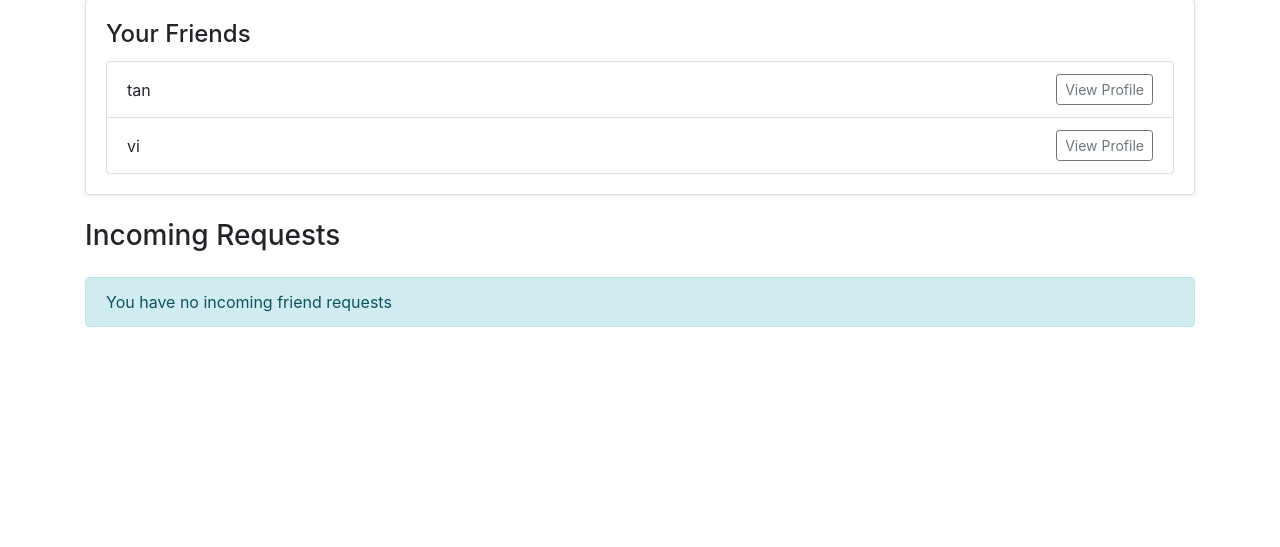
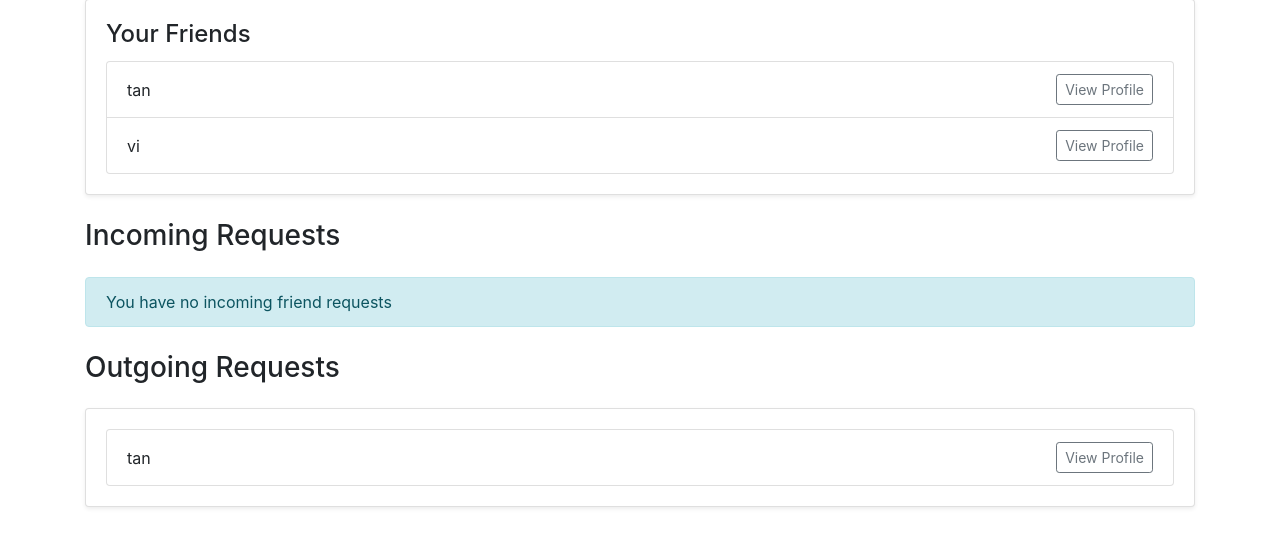
Before and after one commit to Sinliszt/habit, a Django app: page /friends/ in a window 1280 px wide. Shown: the part 215-762 px from the top of the page. Run offline with Django 5.2, Linux system fonts and the light colour scheme; a user stored in the database is signed in; data comes from the database, SQL or seed files in the repository; both versions use the stored data as it was after the commit; some libraries are stand-ins or nearby versions.

Commit message:
profile send request fixed

```diff
--- a/tracker/templates/tracker/friends_list.html
+++ b/tracker/templates/tracker/friends_list.html
@@ -57,6 +57,28 @@
                 You have no incoming friend requests
             </div>
         {% endif %}
+
+        <h3 class="mt-4 mb-4">Outgoing Requests</h3>
+        {% if outgoing_requests %}
+            <div class="card shadow-sm">
+                <div class="card-body">
+                    <ul class="list-group">
+                        {% for req in outgoing_requests %}
+                            <li class="list-group-item d-flex justify-content-between align-items-center">
+                                {{ req.to_user.username }}
+                                <a href="{% url 'profile_view' req.to_user.username %}">
+                                    <button class="btn btn-outline-secondary btn-sm">View Profile</button>
+                                </a>
+                            </li>
+                        {% endfor %}
+                    </ul>
+                </div>
+            </div>
+        {% else %}
+            <div class="alert alert-info">
+                You have not sent any friend requests.
+            </div>
+        {% endif %}
+
     </div>
-
 {% endblock %}
--- a/tracker/templates/tracker/profile.html
+++ b/tracker/templates/tracker/profile.html
@@ -14,7 +14,7 @@
                     <button type="submit" name="send_friend_request" class="btn btn-primary">Send Friend Request</button>
 
                 </form>
-            {% elif already_requsted %}
+            {% elif already_requested %}
                 <div class="alert alert-info">Friend request sent</div>
             {% elif already_friends %}
                 <div class="alert alert-success">You are already friends</div>
--- a/tracker/urls.py
+++ b/tracker/urls.py
@@ -10,7 +10,6 @@ urlpatterns = [
     path("create/", views.create_habit, name="create_habit"),
     path("log_shared_habit/", views.log_shared_habit, name="log_shared_habit"),
     path("friends/", views.friends_list, name="friends_list"),
-    path("friend-request/send/<int:user_id>/", views.send_friend_request, name="send_friend_request"),
     path("friend-request/accept/<int:request_id>/", views.accept_friend_request, name="accept_friend_request"),
     path("search-users/", views.search_users, name="search_users"),
     path("send-request/<int:user_id>/", views.send_friend_request, name="send_friend_request"),
--- a/tracker/views.py
+++ b/tracker/views.py
@@ -283,10 +283,12 @@ def get_streaks_and_progress(user, habit):
 def friends_list(request):
     user = request.user
     friends = user.friends.all()
-    incoming_requests = FriendRequest.objects.filter(to_user=user)
+    incoming_requests = FriendRequest.objects.filter(to_user=user, is_accepted=False)
+    outgoing_requests = FriendRequest.objects.filter(from_user=user, is_accepted=False)
     return render(request, "tracker/friends_list.html", {
         "friends": friends,
         "incoming_requests": incoming_requests,
+        "outgoing_requests": outgoing_requests,
     })
 
 @login_required
@@ -297,7 +299,7 @@ def send_friend_request(request, user_id):
     else:
         FriendRequest.objects.create(from_user=request.user, to_user=to_user)
 
-    return redirect("search_users")
+    return redirect("friends_list")
 
 @login_required
 def accept_friend_request(request, request_id):
@@ -331,18 +333,16 @@ def profile_view(request, username):
 
     habits = Habit.objects.filter(Q(owner=profile_user) | Q(users=profile_user)).distinct()
 
+    is_self = request.user == profile_user
+
     already_requested = FriendRequest.objects.filter(from_user=request.user, to_user=profile_user).exists()
-    already_friends = FriendRequest.objects.filter(
-        Q(from_user=request.user, to_user=profile_user) |
-        Q(from_user=profile_user, to_user=request.user),
-        is_accepted = True
-    ).exists()
+    already_friends = profile_user in request.user.friends.all()
+    incoming_request = FriendRequest.objects.filter(from_user=profile_user, to_user=request.user).exists()
 
-    can_send_request = (
-        profile_user != request.user and not already_requested and not already_friends
-    )
+    can_send_request = not (is_self or already_friends or already_requested or incoming_request)
 
-    if request.method == 'POST' and "send_friend_request" in request.POST and can_send_request:
+
+    if request.method == "POST" and can_send_request:
         FriendRequest.objects.create(from_user=request.user, to_user=profile_user)
         return redirect("profile_view", username=username)
 
@@ -357,10 +357,9 @@ def profile_view(request, username):
 
     return render(request, "tracker/profile.html", {
         "profile_user": profile_user,
-        "habits": habit_data,
         "can_send_request": can_send_request,
         "already_requested": already_requested,
-        "already_friends": already_friends,
+        "already_friends": already_friends
     })
 
 @login_required
```
Also changed, not shown: tracker/templates/tracker/friend_search.html (+5 -2 lines), db.sqlite3.
